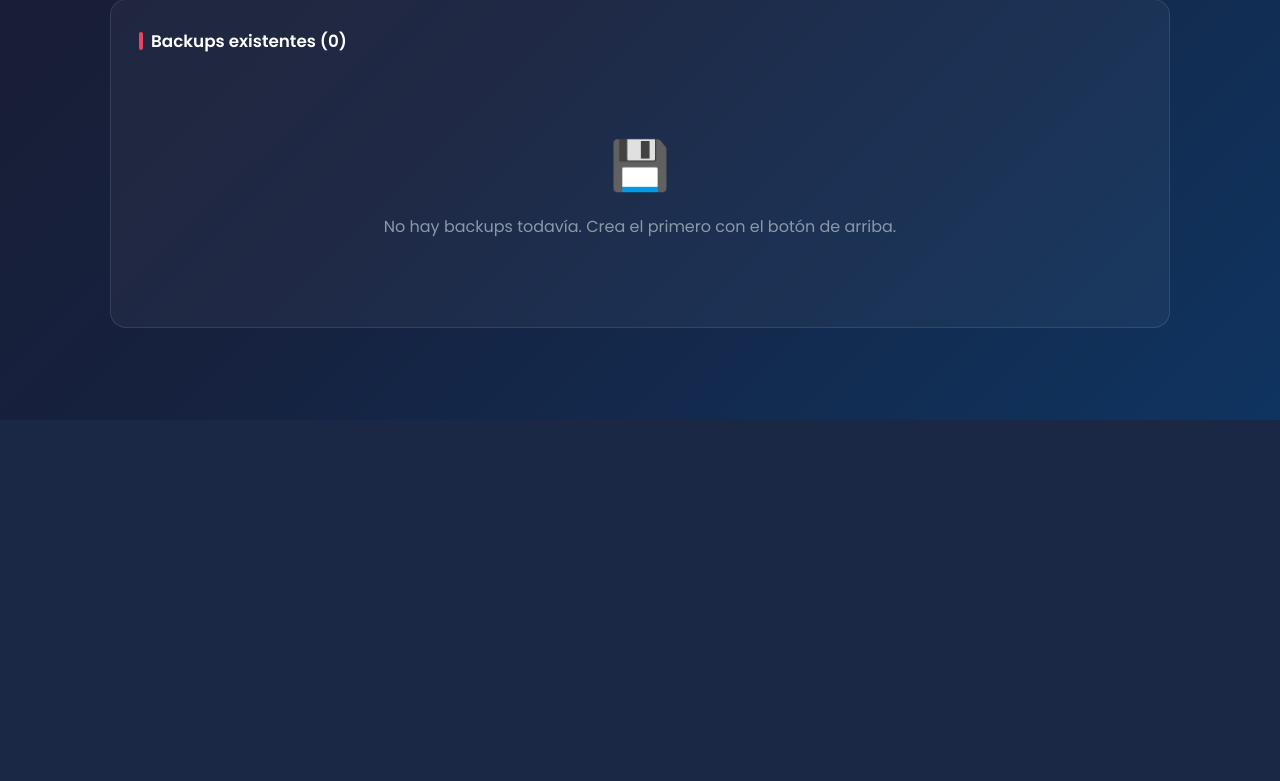
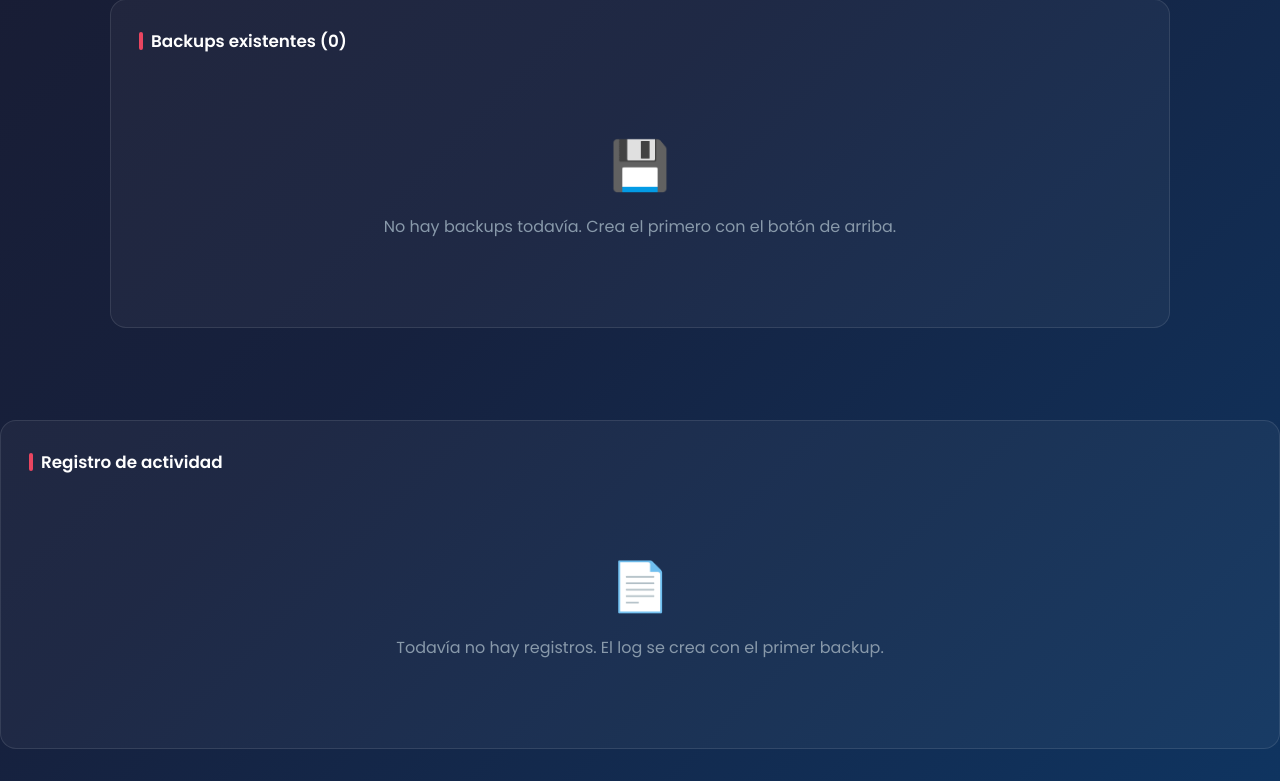
Before and after one commit to hugopoblaciones/proyectointermodular, a PHP site: page /admin_backup.php in a window 1280 px wide. Shown: the part 581-1362 px from the top of the page. Before the commit the page ends 1001 px from the top, so only its background shows below. Run offline with PHP 8.4, Linux system fonts and the light colour scheme; the visitor is signed in with stand-in values (Sample User, id 1).

Commit message:
Añadir logs en fichero y visor de actividad en panel de backups
Co-Authored-By: Claude Sonnet 4.6 <noreply@anthropic.com>

```diff
--- a/admin_backup.php
+++ b/admin_backup.php
@@ -202,6 +202,12 @@ function purgeOldBackups(): void {
     }
 }
 
+function writeLog(string $level, string $message): void {
+    if (!is_dir(BACKUP_DIR)) return;
+    $line = '[' . date('Y-m-d H:i:s') . '] [' . $level . '] ' . $message . PHP_EOL;
+    file_put_contents(BACKUP_DIR . 'backup.log', $line, FILE_APPEND | LOCK_EX);
+}
+
 // ── Acciones POST ────────────────────────────────────────────────────────────
 $msg  = '';
 $type = '';
@@ -225,6 +231,7 @@ if ($_SERVER['REQUEST_METHOD'] === 'POST') {
         if ($exitCode !== 0 || empty($sqlLines)) {
             foreach (glob($folder . '*') as $f) unlink($f);
             rmdir($folder);
+            writeLog('ERROR', "Fallo al generar dump SQL (código de salida: $exitCode)");
             $msg  = 'Error al generar el dump de la base de datos. Comprueba que mysqldump está en la ruta configurada.';
             $type = 'error';
         } else {
@@ -237,9 +244,12 @@ if ($_SERVER['REQUEST_METHOD'] === 'POST') {
                 addDirToZip($zip, __DIR__);
                 $zip->close();
                 purgeOldBackups();
+                writeLog('OK', "Backup creado: $ts (SQL: " . round(filesize($sqlFile)/1024, 1) . " KB, ZIP: " . round(filesize($zipFile)/1024, 1) . " KB)");
+                writeLog('OK', "Limpieza automática ejecutada (retención: " . RETENTION . " días)");
                 $msg  = "Backup <strong>$ts</strong> creado correctamente.";
                 $type = 'success';
             } else {
+                writeLog('ERROR', "SQL generado pero falló la creación del ZIP: $ts");
                 $msg  = 'SQL generado, pero falló la creación del ZIP del proyecto.';
                 $type = 'warning';
             }
@@ -254,6 +264,7 @@ if ($_SERVER['REQUEST_METHOD'] === 'POST') {
             if (is_dir($dir)) {
                 foreach (glob($dir . '*') as $f) unlink($f);
                 rmdir($dir);
+                writeLog('OK', "Backup eliminado manualmente: $name");
                 $msg  = "Backup <strong>$name</strong> eliminado.";
                 $type = 'success';
             } else {
@@ -312,9 +323,11 @@ if ($_SERVER['REQUEST_METHOD'] === 'POST') {
             }
 
             if (empty($errors)) {
+                writeLog('OK', "Backup restaurado: $name");
                 $msg  = "Backup <strong>$name</strong> restaurado correctamente (BD + archivos).";
                 $type = 'success';
             } else {
+                writeLog('ERROR', "Fallo al restaurar backup $name: " . implode(' | ', array_map('strip_tags', $errors)));
                 $msg  = implode('<br>', $errors);
                 $type = 'error';
             }
@@ -635,6 +648,27 @@ td.name-col { font-size: 0.78rem; color: #8899aa; font-family: monospace; }
     font-weight: 600;
 }
 
+/* ── Log viewer ── */
+.log-viewer {
+    background: rgba(0,0,0,0.35);
+    border-radius: 10px;
+    padding: 16px 18px;
+    font-family: monospace;
+    font-size: 0.8rem;
+    max-height: 280px;
+    overflow-y: auto;
+}
+
+.log-line {
+    padding: 4px 0;
+    color: #8899aa;
+    border-bottom: 1px solid rgba(255,255,255,0.03);
+    line-height: 1.5;
+}
+
+.log-line.log-ok    { color: #6ddb93; }
+.log-line.log-error { color: #ff8fa0; }
+
 /* ── Spinner ── */
 .spinner { display: none; width: 18px; height: 18px; border: 3px solid rgba(255,255,255,0.3); border-top-color: #fff; border-radius: 50%; animation: spin 0.8s linear infinite; vertical-align: middle; margin-left: 8px; }
 @keyframes spin { to { transform: rotate(360deg); } }
@@ -785,6 +819,36 @@ td.name-col { font-size: 0.78rem; color: #8899aa; font-family: monospace; }
     </div>
 </div>
 
+<!-- Log de actividad -->
+<?php
+$logFile  = BACKUP_DIR . 'backup.log';
+$logLines = [];
+if (file_exists($logFile)) {
+    $all      = file($logFile, FILE_IGNORE_NEW_LINES | FILE_SKIP_EMPTY_LINES);
+    $logLines = array_reverse(array_slice($all, -50));
+}
+?>
+<div class="action-panel">
+    <h2>Registro de actividad</h2>
+    <?php if (empty($logLines)): ?>
+    <div class="empty-state">
+        <div class="icon">&#128196;</div>
+        <p>Todavía no hay registros. El log se crea con el primer backup.</p>
+    </div>
+    <?php else: ?>
+    <div class="log-viewer">
+        <?php foreach ($logLines as $line): ?>
+        <?php
+            $cls = '';
+            if (str_contains($line, '[OK]'))    $cls = 'log-ok';
+            if (str_contains($line, '[ERROR]')) $cls = 'log-error';
+        ?>
+        <div class="log-line <?= $cls ?>"><?= htmlspecialchars($line) ?></div>
+        <?php endforeach; ?>
+    </div>
+    <?php endif; ?>
+</div>
+
 <!-- Modal restaurar -->
 <div class="modal-overlay" id="restoreModal">
     <div class="modal">
```
Also changed, not shown: 1 other file.
